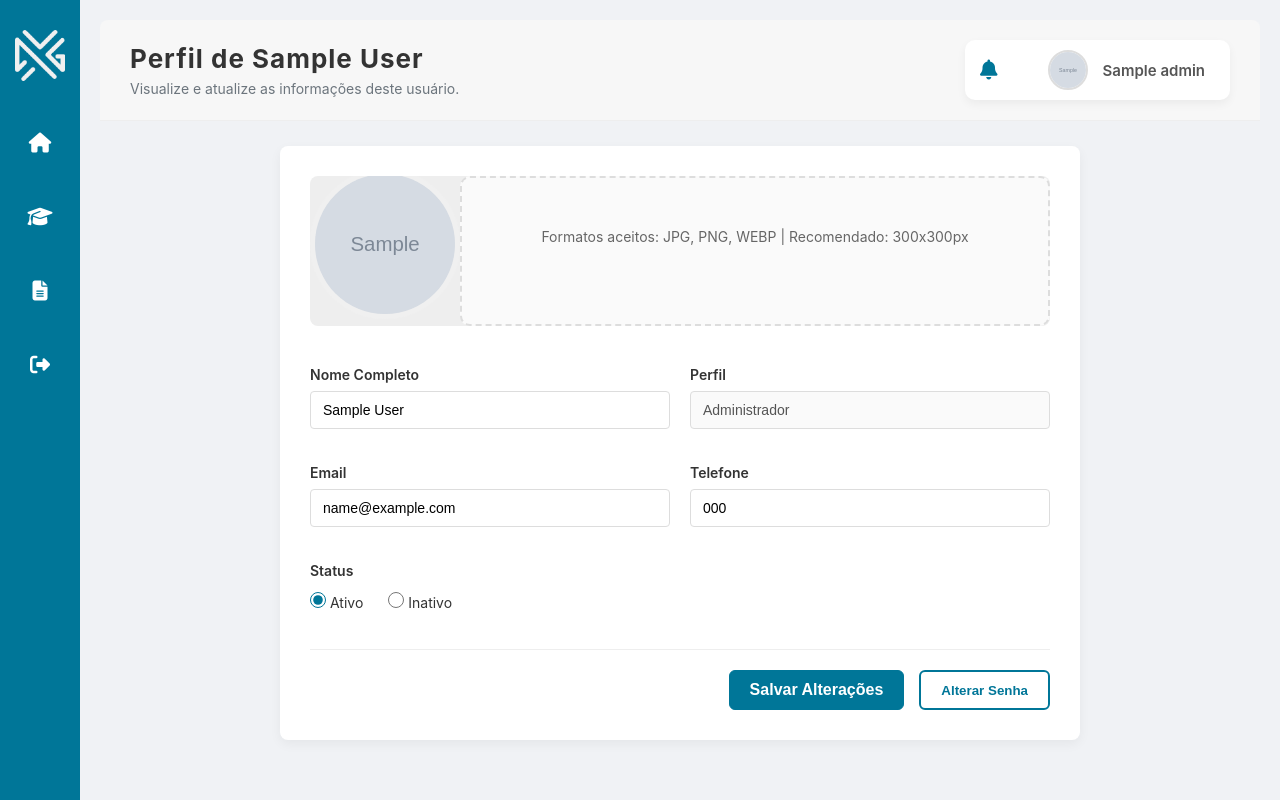
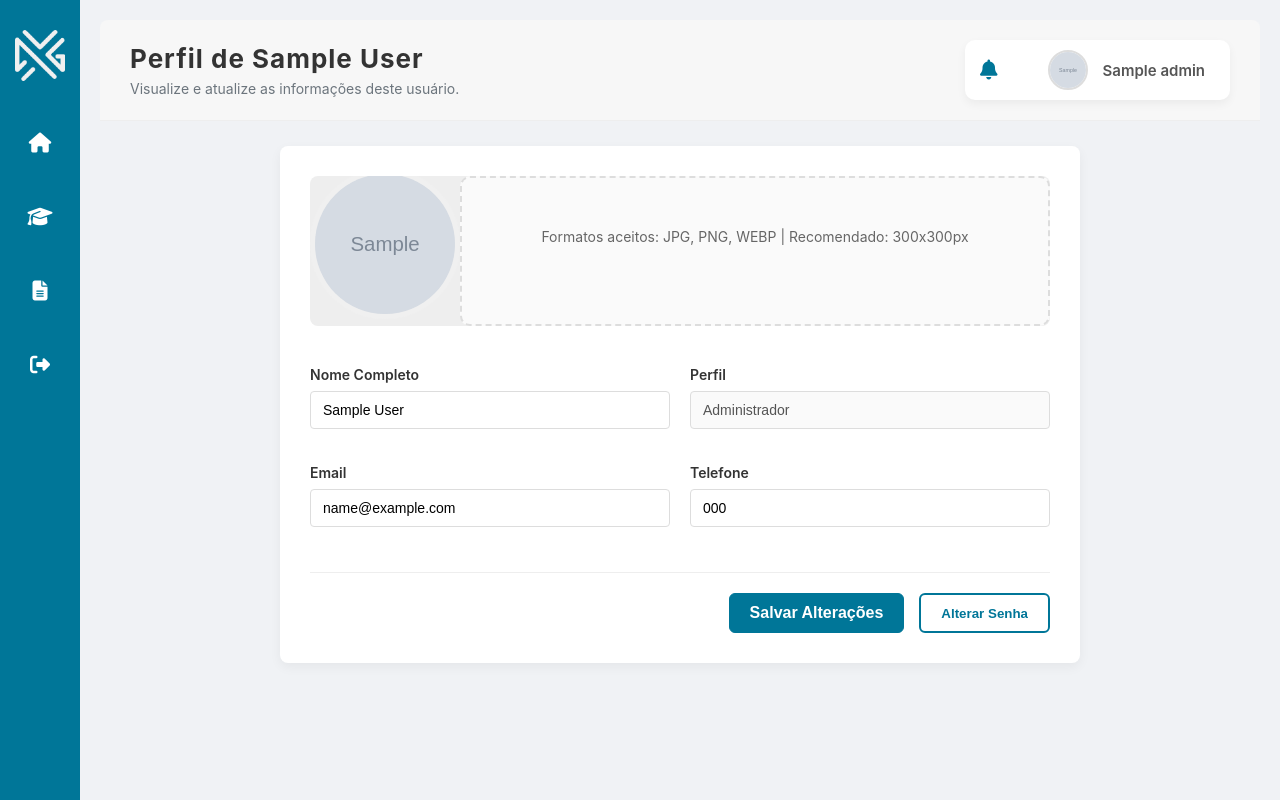
Before and after one commit to Dzumbuca/Angorge, a Node server app: template views/perfil.ejs in a window 1280 px wide. Run offline with Node 20, Linux system fonts and the light colour scheme; tables that the repository leaves empty hold one stand-in row (values such as "Sample post"); the template is opened without the code that fills it: values that come from a table or form of the project are taken from there, most other values are stand-ins (such as "Sample title", 1, 10 or a date in 2020); grey boxes marked "Sample" are stand-in pictures; some libraries are stand-ins or nearby versions.

Commit message:
Atualizacao2.0

```diff
--- a/views/perfil.ejs
+++ b/views/perfil.ejs
@@ -104,20 +104,7 @@
                     </div>
                 </div>
 
-                <!-- Status -->
-                <div class="form-group">
-                    <label>Status</label>
-                    <div class="radio-group">
-                        <label>
-                            <input type="radio" name="status" value="Ativo" <%=(user.status !=='Inativo' ) ? 'checked'
-                                : '' %>> Ativo
-                        </label>
-                        <label>
-                            <input type="radio" name="status" value="Inativo" <%=(user.status==='Inativo' ) ? 'checked'
-                                : '' %>> Inativo
-                        </label>
-                    </div>
-                </div>
+
 
                 <!-- Botões de Ação -->
                 <div class="action-buttons">
@@ -257,8 +244,7 @@
                 nome: document.getElementById("nome").value,
                 perfil: document.getElementById("perfil").value,
                 email: document.getElementById("email").value,
-                telefone: document.getElementById("telefone").value,
-                status: document.querySelector("input[name='status']:checked").value
+                telefone: document.getElementById("telefone").value
             };
 
             try {
@@ -271,9 +257,8 @@
 
                 if (res.ok) {
                     showToast("Perfil atualizado com sucesso!", "success");
-
                     setTimeout(() => {
-                        window.location.href = "/admin/usuarios";
+                        window.location.href = isOtherUser ? "/admin/usuarios" : "/perfil";
                     }, 1500);
                 } else {
                     const data = await res.json();
```
Also changed, not shown: 1 other file.
